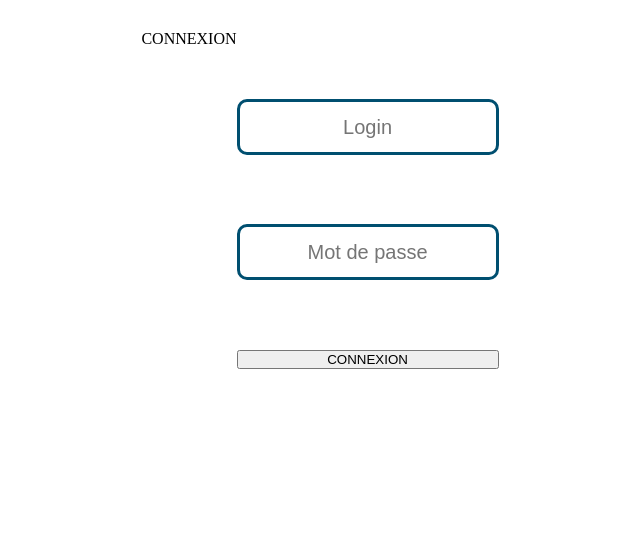
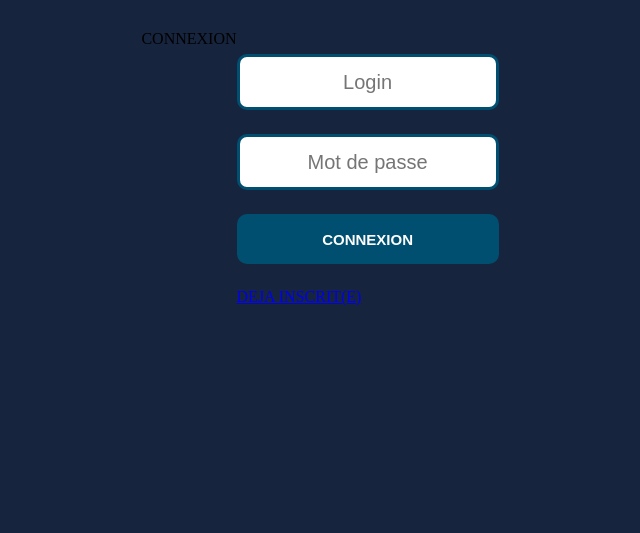
Before and after one commit to hermannkiffou/middleBank, a plain HTML site: page html/connexion.html in a window 1280 px wide. Shown: the whole page, without its empty margins (320-960 px from the left). Drawn offline with Linux system fonts and the light colour scheme.

```diff
--- a/css/inscription.css
+++ b/css/inscription.css
@@ -3,6 +3,7 @@
     padding: 0;
 
 }
+
 .body{
     background-color: #16243E;
 }
@@ -64,3 +65,26 @@ input{
     margin: 30px auto;
     justify-content: center;
 }
+
+.formConnex{
+    display: flex;
+    flex-direction: column;
+    height: 300px;
+    justify-content: space-evenly;
+}
+
+.formConnex button{
+    background-color: #004F70;
+    border: none;
+    height: 50px;
+    border-radius: 10px;
+    font-size: 15px;
+    color: #FFF;
+    font-weight: bold;
+}
+.formConnex p{
+    display: flex;
+    text-align: center;
+    align-items: center;
+
+}
--- a/html/connexion.html
+++ b/html/connexion.html
@@ -6,10 +6,10 @@
     <title>Document</title>
     <link rel="stylesheet" href="../css/inscription.css">
 </head>
-<body>
+<body class="body">
     <div class="laPricipale">
         <p class="titre">CONNEXION</p>
-        <Ddiv class="form">
+        <div class="formConnex">
             <input type="text" placeholder="Login" id="connexLogin">
             <input type="password" placeholder="Mot de passe" id="connexPassword">
             <button class="connexBtn" onclick="{userConnexion()}">CONNEXION</button>
```
Also changed, not shown: index.html (+2 -2 lines), media/imgHoriz.png (renamed from media/IMG5.png), media/imgVert.png (renamed from media/IMG4.png).
